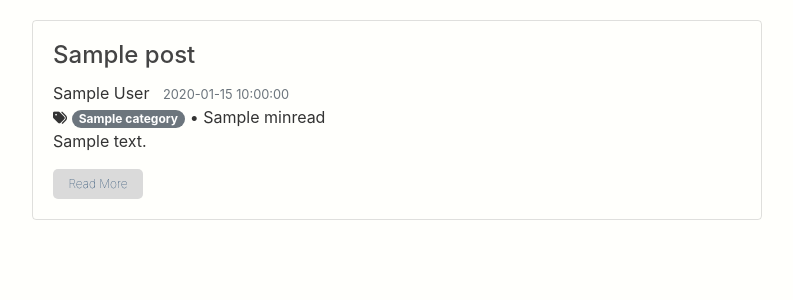
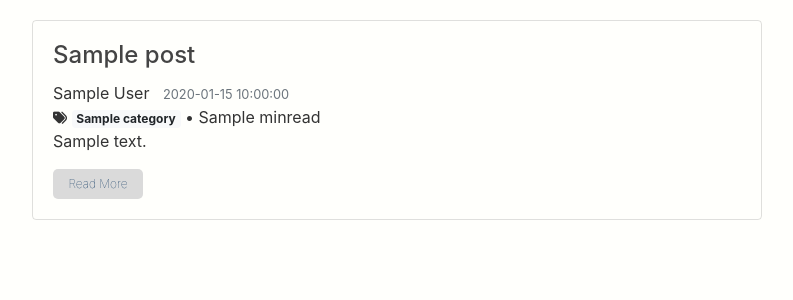
Before and after one commit to jeffjaehoyang/personal_website_old, a Flask app: template flaskblog/templates/blog.html in a window 1280 px wide. Shown: the part 126-426 px from the top of the page, without its empty margins (243-1036 px from the left). Run offline with Flask 2, Linux system fonts and the light colour scheme; the template is opened without the code that fills it: most values are stand-ins (such as "Sample title", 1, 10 or a date in 2020); some libraries are stand-ins or nearby versions.

Commit message:
badge for blog posts changed

```diff
--- a/flaskblog/templates/blog.html
+++ b/flaskblog/templates/blog.html
@@ -13,7 +13,7 @@
 
 	        <i class="fas fa-tags fa-sm"></i>
 		    {% for category in post.category %}
-	    	    <a href="{{ url_for('category', name=category)}}" class="badge badge-pill badge-secondary">
+	    	    <a href="{{ url_for('category', name=category)}}" class="badge badge-light">
 			        {{ category }}
 		        </a>
 			{% endfor %}
--- a/flaskblog/templates/blog_post.html
+++ b/flaskblog/templates/blog_post.html
@@ -3,7 +3,7 @@
 	<div class="article-title text-center">
 		<h2><strong>{{ post.title }}</strong></h2>
 		{% for category in post.category %}
-		    <a href="{{ url_for('category', name=category)}}" class="badge badge-pill badge-secondary">
+		    <a href="{{ url_for('category', name=category)}}" class="badge badge-light">
 		        {{ category }}
 	        </a>
 		{% endfor %}
--- a/flaskblog/templates/home.html
+++ b/flaskblog/templates/home.html
@@ -26,7 +26,7 @@
 
 	        <i class="fas fa-tags fa-sm"></i>
 		    {% for category in post.category %}
-	    	    <a href="{{ url_for('category', name=category)}}" class="badge badge-pill badge-secondary">
+	    	    <a href="{{ url_for('category', name=category)}}" class="badge badge-light">
 			        {{ category }}
 		        </a>
 			{% endfor %}
```
